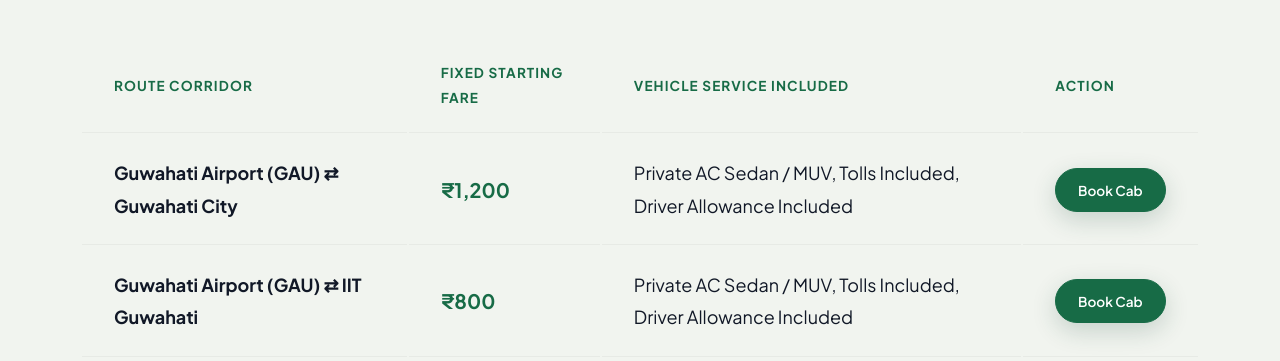
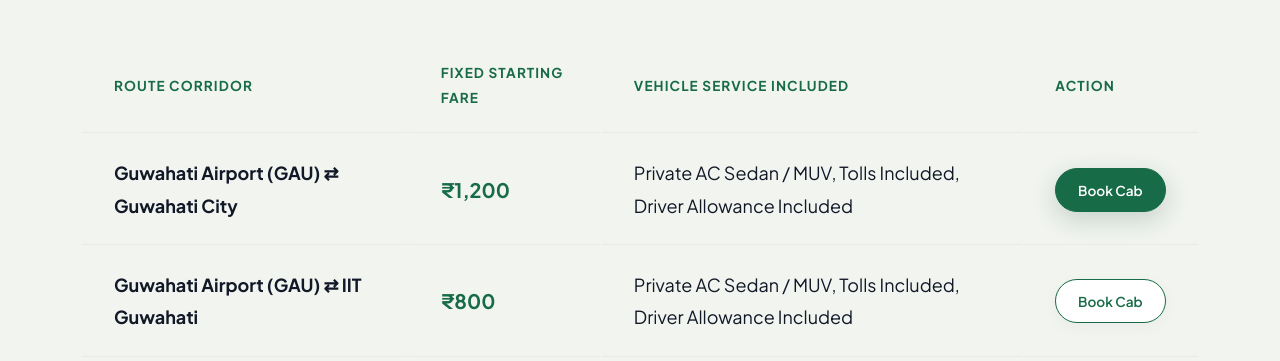
Before and after one commit to Quickaxis/mungpha, a website: page services.html in a window 1280 px wide. Shown: the part 591-952 px from the top of the page. Drawn offline with nearby package versions, Linux system fonts and the light colour scheme.

Commit message:
Update IIT Guwahati button to outlined style

```diff
--- a/services.html
+++ b/services.html
@@ -118,7 +118,7 @@
                 <td><strong>Guwahati Airport (GAU) ⇄ IIT Guwahati</strong></td>
                 <td><span style="font-weight:700; color:var(--color-forest-green); font-size:1.25rem;">₹800</span></td>
                 <td>Private AC Sedan / MUV, Tolls Included, Driver Allowance Included</td>
-                <td><button class="btn-pill-inter btn-gold-solid btn-sm trigger-booking" data-package="Airport to IIT Guwahati Cab (₹800)">Book Cab</button></td>
+                <td><button class="btn-pill-inter btn-sm trigger-booking" data-package="Airport to IIT Guwahati Cab (₹800)">Book Cab</button></td>
               </tr>
               <tr>
                 <td><strong>Guwahati Airport (GAU) ⇄ AIIMS Guwahati</strong></td>
```
Also changed, not shown: transfers.html (+1 -1 lines).
